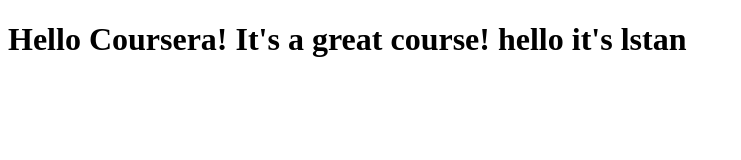
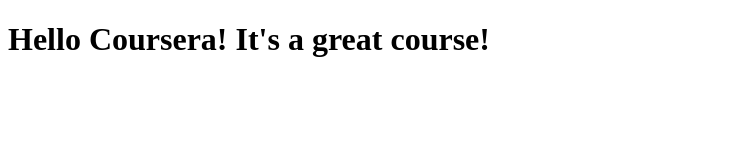
Before and after one commit to sytanl/coursera-test, a plain HTML site: page site/index.html in a window 1280 px wide. Shown: the whole page, without its empty margins (0-741 px from the left). Drawn offline with Linux system fonts and the light colour scheme.

Commit message:
Modify content

```diff
--- a/site/index.html
+++ b/site/index.html
@@ -6,6 +6,6 @@
 	<title>Hello Coursera</title>
 </head>
 <body>
-<h1>Hello Coursera! It's a great course! hello it's lstan</h1>
+<h1>Hello Coursera! It's a great course!</h1>
 </body>
 </html>
```
